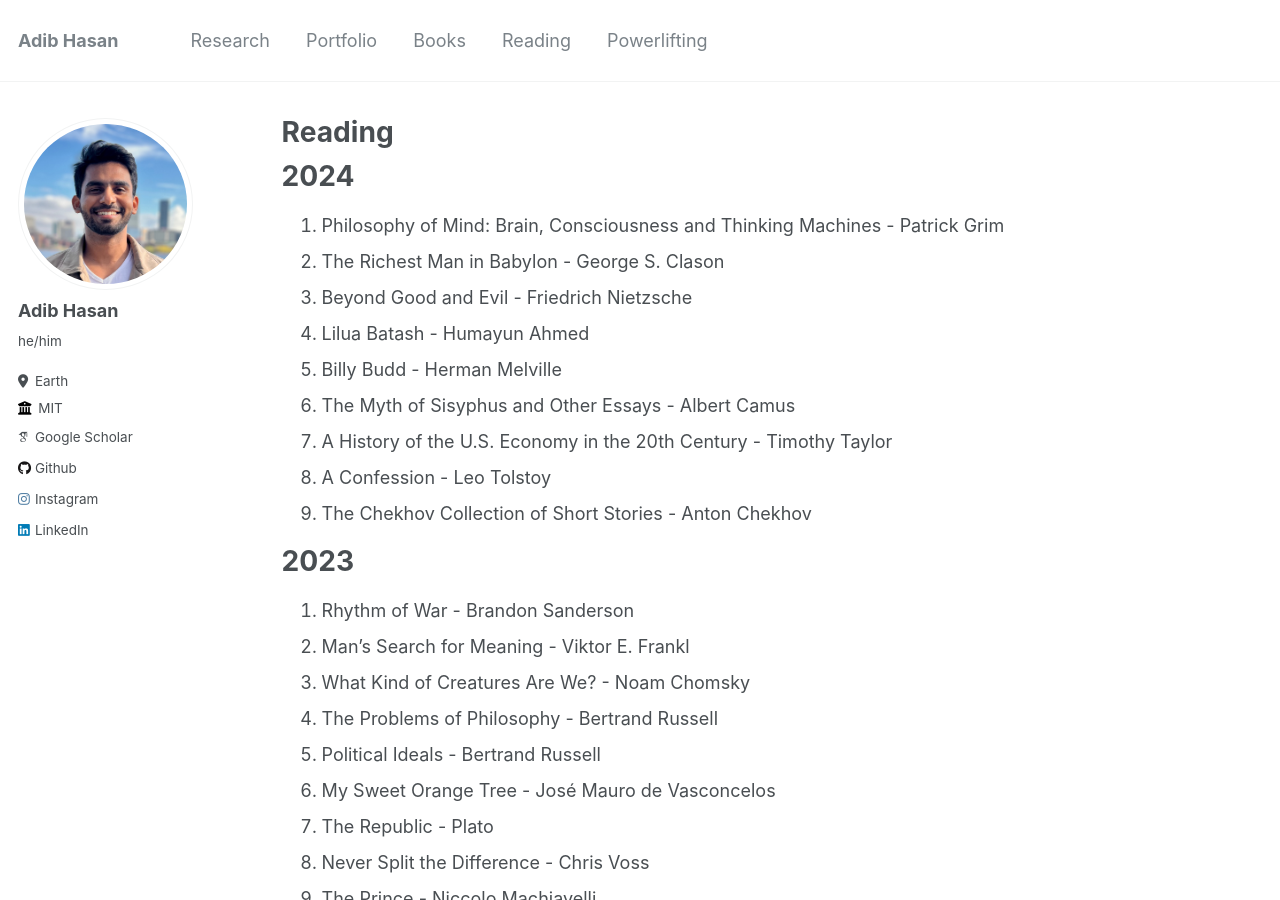
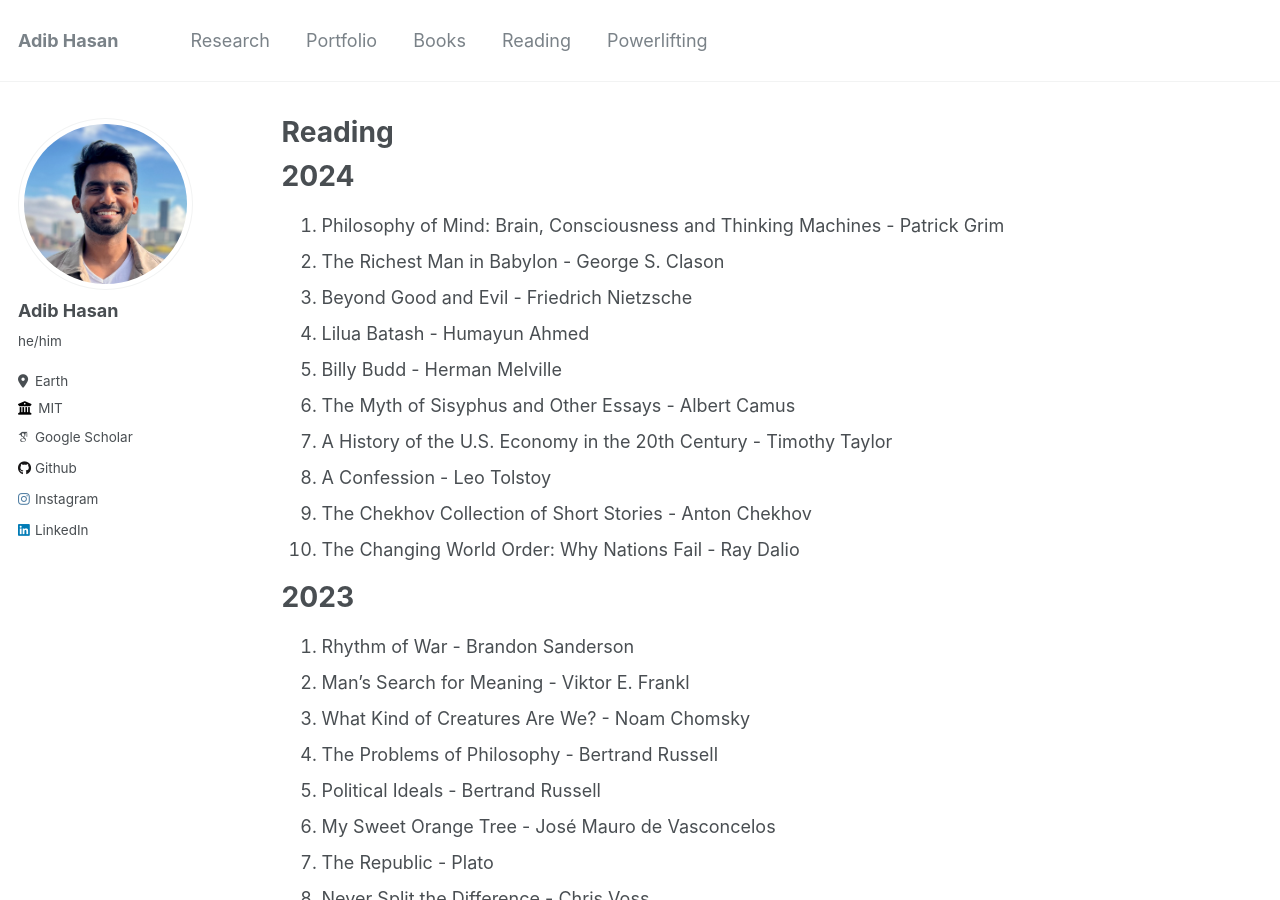
Before and after one commit to Neehan/neehan.github.io, a Jekyll site: the page built from _pages/reading.md, in a window 1280 px wide and 900 px high. Built offline with Jekyll 4.4.1, drawn with Linux system fonts in a browser that asks for light colours; some web fonts are replaced.

Commit message:
Update reading.md

```diff
--- a/_pages/reading.md
+++ b/_pages/reading.md
@@ -13,6 +13,7 @@ author_profile: true
 7. A History of the U.S. Economy in the 20th Century - Timothy Taylor
 8. A Confession - Leo Tolstoy
 9. The Chekhov Collection of Short Stories - Anton Chekhov
+10. The Changing World Order: Why Nations Fail - Ray Dalio
 
 # 2023
 1. Rhythm of War - Brandon Sanderson
```
